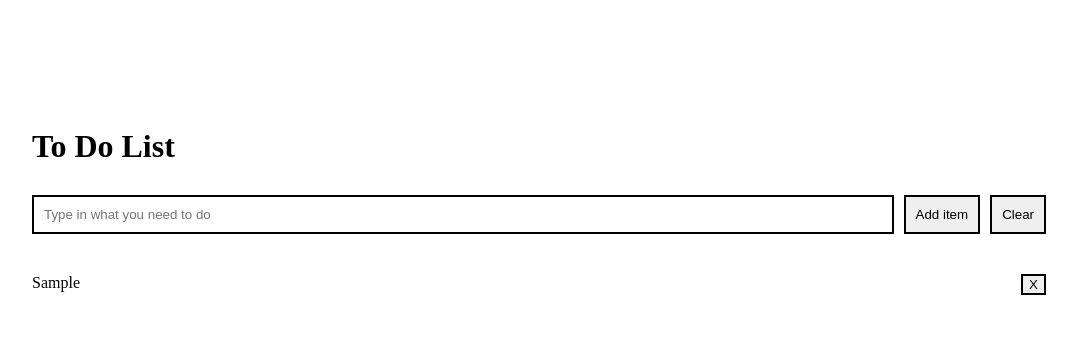
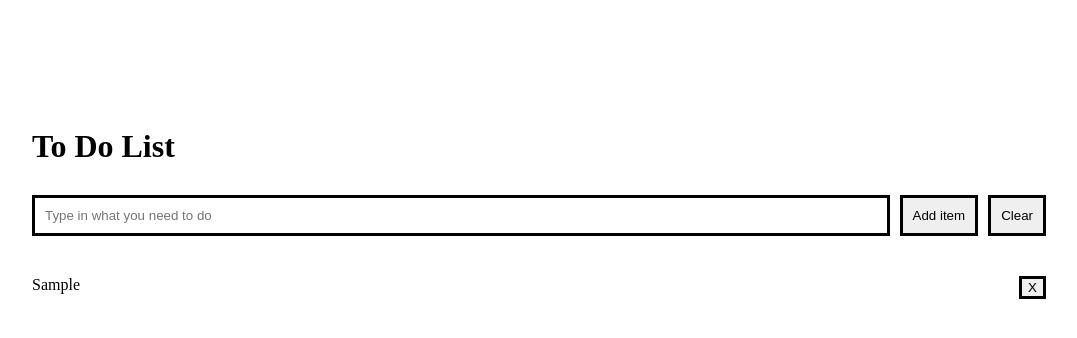
Before and after one commit to AYUB-NBP/Js_To_Do, a plain HTML site: page index.html in a window 1280 px wide. Both pictures are taken after typing "Sample" into the empty fields and a click on the input "Add item". Shown: the whole page, without its empty margins (96-1173 px from the left). Drawn offline with Linux system fonts and the light colour scheme.

Commit message:
Stuck in the remove Buttons ugh

```diff
--- a/app.js
+++ b/app.js
@@ -1,28 +1,42 @@
 
 // Form Submission
+
 document.querySelector('#form').onsubmit = () => {
-    let newItem = document.createElement('li'); //NewLi
-    let newBtn = document.createElement('button'); //NewBtn
+    //New list item
+    let newItem = document.createElement('li');
+    //NewBtn (removing button for each list item)
+    var newBtn = document.createElement('button');
+    //Adding class to newBtn
+    newBtn.classList.add('rmvBtn');
+    //Remove Buttons Array
+    rmvBtns = document.querySelectorAll('.rmvBtn')
+    //Item Removal Function
+    function removeListItem() { console.log('Event working'); }
+    //Button Filler
     newBtn.innerHTML = 'X';
 
 
+
     if (document.querySelector('#input').value != '') {
-        newItem.innerHTML = document.querySelector('#input').value;//Filled NewLi with input value
-        document.getElementById('List').appendChild(newItem);/*Inserted newItem to list*/
+        //Fill NewLi with input value
+        newItem.innerHTML = document.querySelector('#input').value;
+        //Inserted newItem to list
+        document.getElementById('List').appendChild(newItem);
         newItem.appendChild(newBtn);
         history.go(0);
     }
     else { document.querySelector('#input').placeholder = 'Type something.' }
 
-    document.querySelector('#input').value = ''; //Cleared InputField
-
+    //Cleared InputField
+    document.querySelector('#input').value = '';
 
 
     //Local Storage Save
     localStorage.setItem('listItems', document.getElementById('List').innerHTML)
-    return false; // Prevent refresh after submission
+
+    // Prevent refresh after submission
+    return false;
 }
 
-var listArr = document.getElementById('List').childNodes;
-
+// Clear All Button function
 document.getElementById('clear').onclick = () => { window.localStorage.clear(); history.go(0); return false; }//Clear Local Storage
--- a/style.scss
+++ b/style.scss
@@ -13,13 +13,6 @@ body {
         display: flex;
         justify-content: flex-start
     }
-
-    #submit,
-    button {
-        border: solid 2px;
-        border-radius: 0%;
-        border-color: linear-gradient(red, yellow);
-    }
 }
 
 #form {
@@ -28,11 +21,11 @@ body {
 
     #input {
         flex-grow: 2;
-        border: solid 2px;
-        border-radius: 0%;
     }
 
     * {
+        border: solid 3px;
+        border-radius: 0%;
         padding: 10px;
         margin-right: 10px;
     }
@@ -48,4 +41,9 @@ body {
         justify-content: space-between;
         padding-top: 10px;
     }
+
+    button {
+        border: solid 3px;
+        border-radius: 0%;
+    }
 }
```
Also changed, not shown: style.css, 1 other file.
